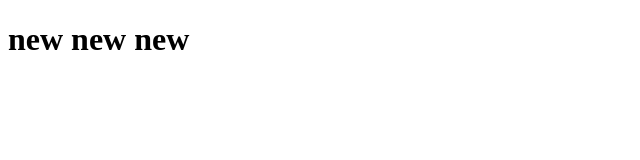
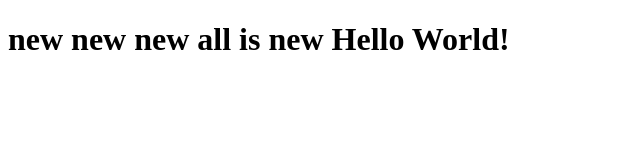
Before and after one commit to Johntech-dev2/jolly.github.io, a plain HTML site: page index.html in a window 1280 px wide. Shown: the whole page, without its empty margins (0-640 px from the left). Drawn offline with Linux system fonts and the light colour scheme.

Commit message:
caanges made

```diff
--- a/index.html
+++ b/index.html
@@ -7,6 +7,6 @@
     <title>Document</title>
 </head>
 <body>
-   <h1>new new new </h1>
+   <h1>new new new  all is new Hello World!</h1>
 </body>
 </html>
```
